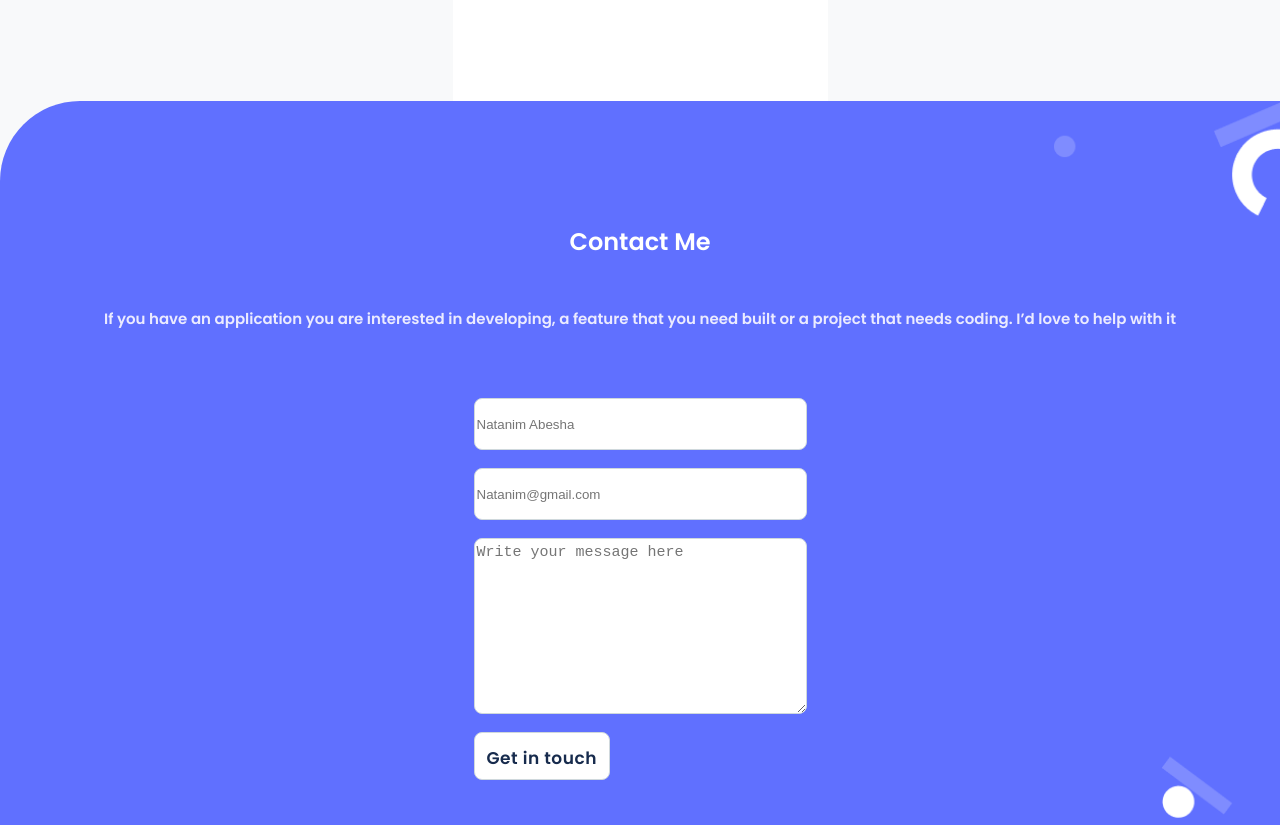
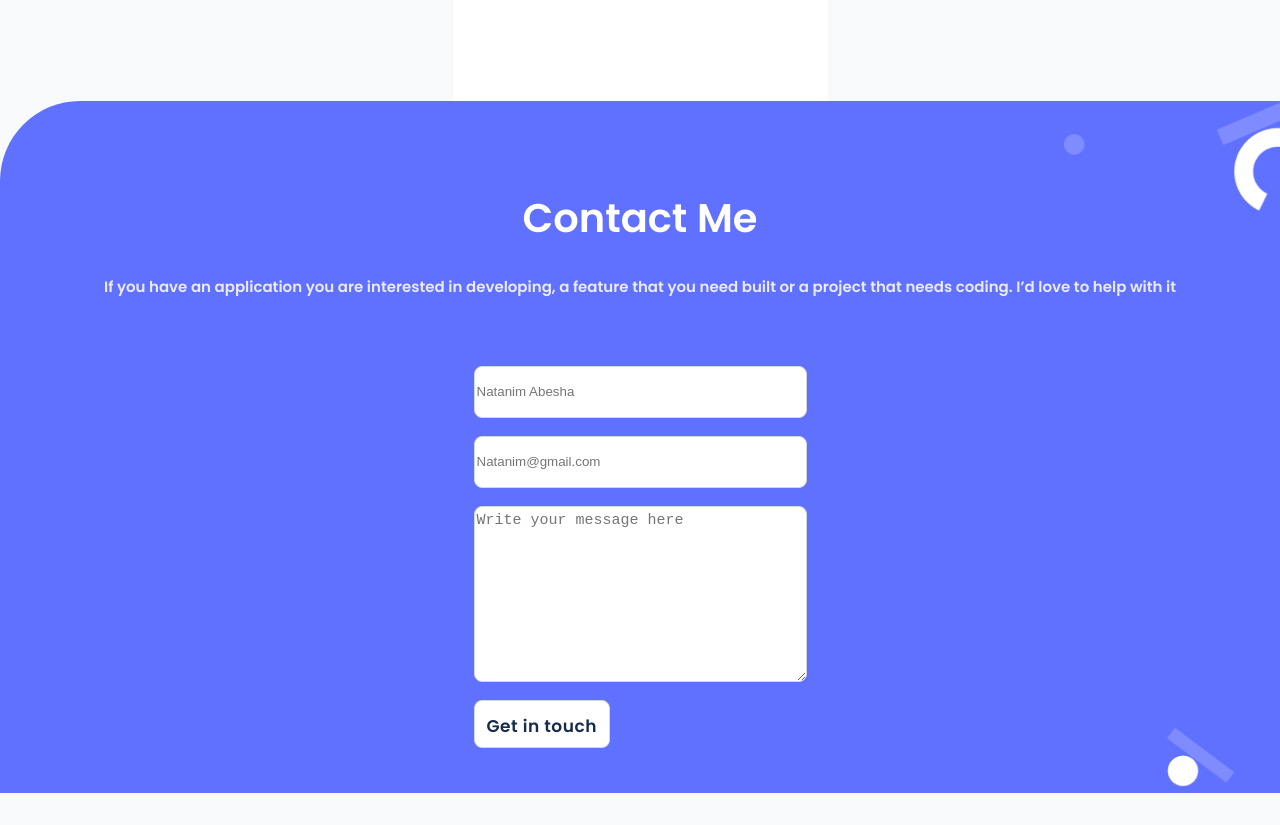
Before and after one commit to NatanimA/Microverse-Portfolio-Project, a website: page index.html in a window 1280 px wide. Shown: the part 4800-5625 px from the top of the page. After the commit the page ends 5593 px from the top, so only its background shows below. Drawn offline with Linux system fonts and the light colour scheme.

Commit message:
Add some font in contact me

```diff
--- a/css/style.css
+++ b/css/style.css
@@ -405,8 +405,16 @@ nav {
 }
 
 #contacts-header {
-  padding-top: 103px;
-  text-align: center;
+  font-style: normal;
+  font-weight: bold;
+  font-size: 40px;
+  line-height: 44px;
+  color: #fff;
+  margin-top: 95px;
+  margin-bottom: 6px;
+  align-self: center;
+  /* padding-top: 103px;
+  text-align: center; */
 }
 
 #contacts .description p {
```
